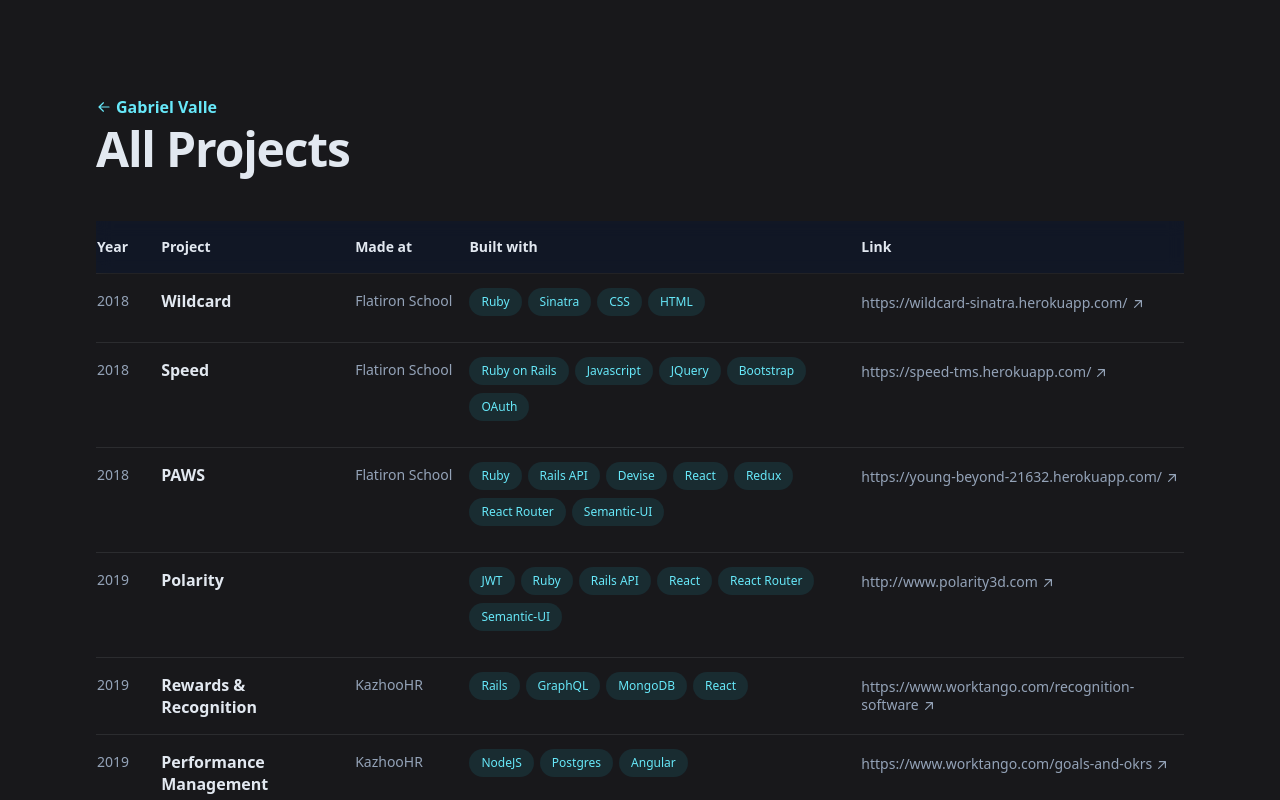
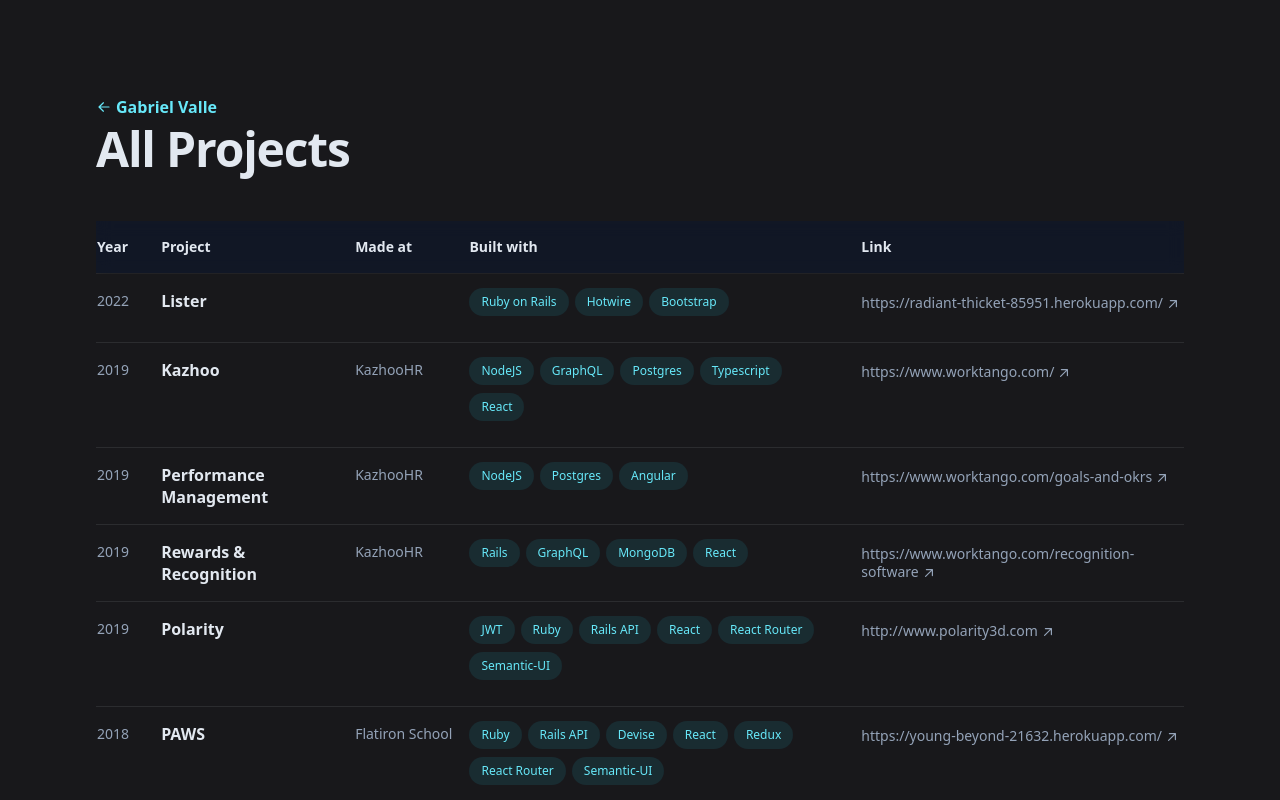
Before and after one commit to GabrielValle91/portfolio, a Next.js app: page /archive in a window 1280 px wide. Shown: the top 800 px of the page. Built offline with nearby package versions, Linux system fonts and the light colour scheme.

Commit message:
reorder project list

```diff
--- a/app/archive/page.tsx
+++ b/app/archive/page.tsx
@@ -47,7 +47,10 @@
           </tr>
         </thead>
         <tbody>
-          {projects.map((project: IProject) => {
+          {projects
+            .slice(0)
+            .reverse()
+            .map((project: IProject) => {
               return (
                 <tr className='border-b border-slate-300/10 last:border-none'>
                   <td className='py-4 pr-4 align-top text-sm'>
@@ -110,7 +113,7 @@
                       <li className='mb-1 flex items-center'>
                         <Link
                           className='inline-flex items-baseline font-medium leading-tight text-slate-200 hover:text-cyan-300 focus-visible:text-cyan-300 text-sm text-slate-400 hover:text-slate-200 focus-visible:text-cyan-300 group/link text-sm'
-                        href={`${project.demoUrl}`}
+                          href={`${project.demoUrl || project.codeUrl}`}
                           target='_blank'
                           rel='noreferrer'
                           aria-label='apps.apple.com'
@@ -118,7 +121,7 @@
                           <span>
                             {' '}
                             <span className='inline-block'>
-                            {project.demoUrl}
+                              {project.demoUrl || project.codeUrl}
                               <svg
                                 xmlns='http://www.w3.org/2000/svg'
                                 viewBox='0 0 20 20'
```
Lines whose indentation alone changed are shown as unchanged.
